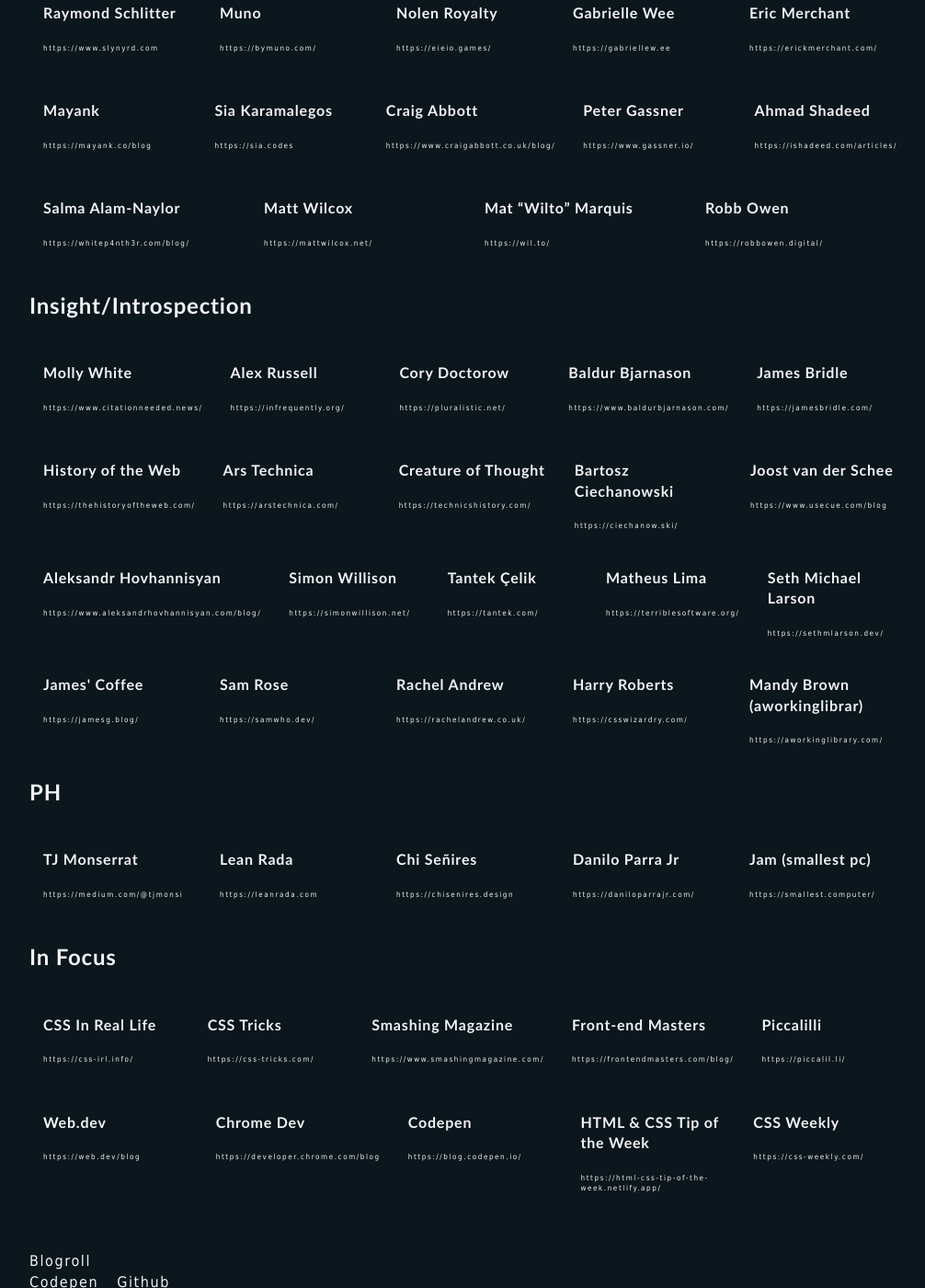
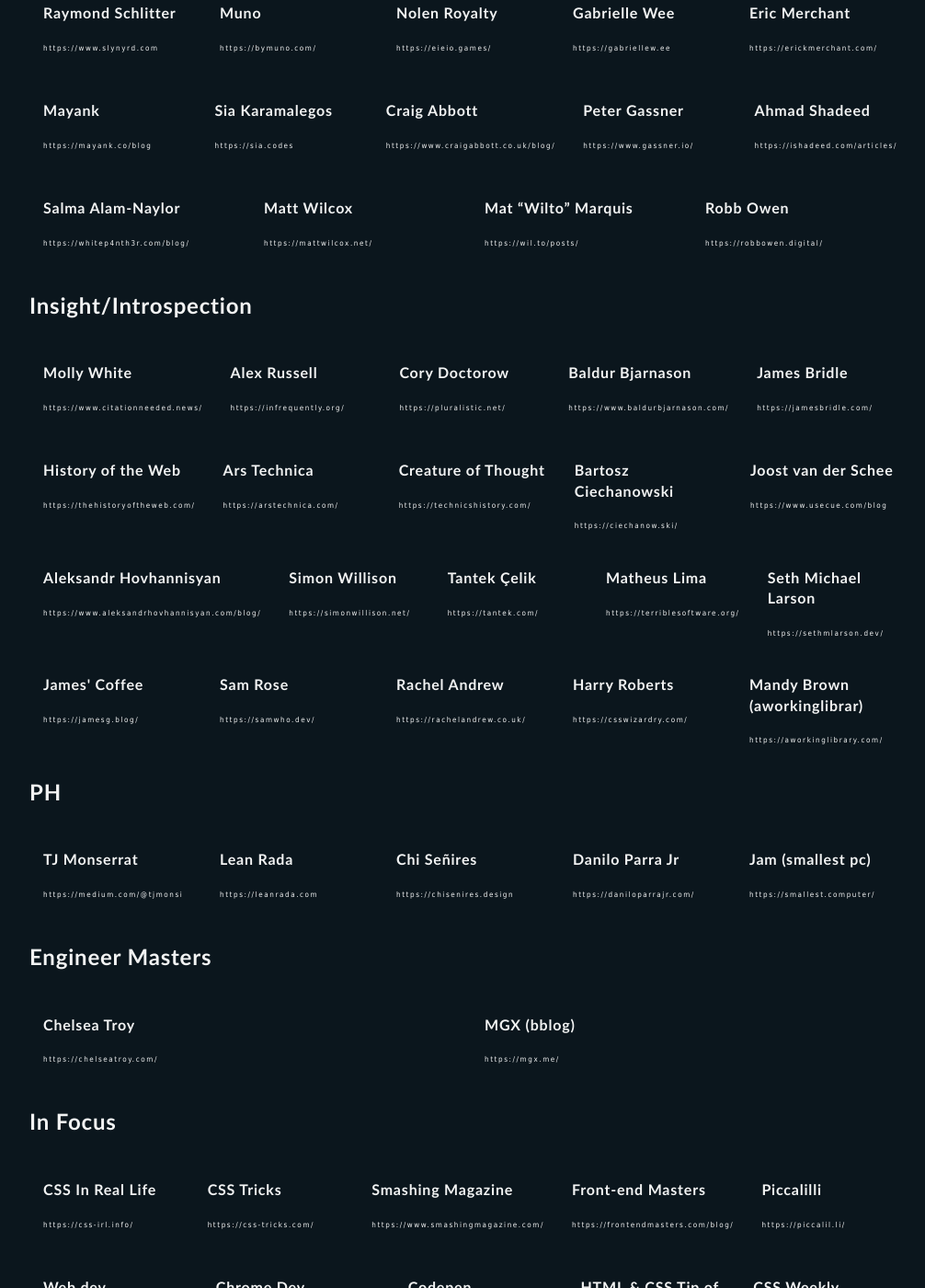
Before and after one commit to mpdagang/mpdagang.github.io, a Jekyll site: the page built from _pages/blogroll.html, in a window 1280 px wide and 1400 px high, scrolled down 1545 px. Shown: the whole window at 92% size, without its empty margins (128-1134 px from the left). Built offline with Jekyll 4.4.1, drawn with Linux system fonts in a browser that asks for light colours.

Commit message:
General updates
- added Engineer
- new tools references

```diff
--- /dev/null
+++ b/_data/engineers.yaml
@@ -0,0 +1,5 @@
+- name: Chelsea Troy
+  site: https://chelseatroy.com/
+
+- name: MGX (bblog)
+  site: https://mgx.me/
--- a/_data/webmasters.yaml
+++ b/_data/webmasters.yaml
@@ -218,7 +218,7 @@
   site: https://mattwilcox.net/
 
 - name: Mat “Wilto” Marquis
-  site: https://wil.to/
+  site: https://wil.to/posts/
 
 - name: Robb Owen
   site: https://robbowen.digital/
--- a/_pages/blogroll.html
+++ b/_pages/blogroll.html
@@ -47,6 +47,18 @@
   </section>
 
   <section>
+    <h2>Engineer Masters</h2>
+    <div class="mp-l-pancake b-roll-wrapper">
+        {% for engineer in site.data.engineers %}
+        <a target="_blank" href="{{ engineer.site }}" class="mp-l-pancake-item blog-card">
+            <h4>{{ engineer.name }}</h4>
+            <p>{{ engineer.site }}</p>
+        </a>
+        {% endfor %}
+    </div>
+  </section>
+
+  <section>
     <h2>In Focus</h2>
     <div class="mp-l-pancake b-roll-wrapper">
         {% for infocus in site.data.infocii %}
--- a/_pages/readings.html
+++ b/_pages/readings.html
@@ -85,6 +85,7 @@
           <li><a href="https://web.dev/articles/css-trig-functions">Trigo CSS functions visualizer</a></li>
           <li><a href="https://tools.keithjgrant.com/theme-machine/wheel/">Theme Machine Generator</a></li>
           <li><a href="https://getcolor.codes/">Image Color Palette extractor</a></li>
+          <li><a href="https://yoksel.github.io/svg-filters/">SVG Filter Playground</a></li>
         </ul>
         <ul>
           <li><a href="https://css-transform.moro.es/">CSS Transform Function Visualizer</a></li>
@@ -96,6 +97,8 @@
           <li><a href="https://www.programmingfonts.org/">Coding Font Comparison</a></li>
           <li><a href="https://getcolor.codes/">Color Palette Extractor</a></li>
           <li><a href="https://1linelayouts.glitch.me/">1 Line Layouts</a></li>
+          <li><a href="https://justaqrcode.com/">QR Generator</a></li>
+          <li><a href="https://svg-path-visualizer.netlify.app/">SVG Path Visualizer</a></li>
         </ul>
       </div>
     </details>
```
Also changed, not shown: _pages/backburner.html (+9 -0 lines).
